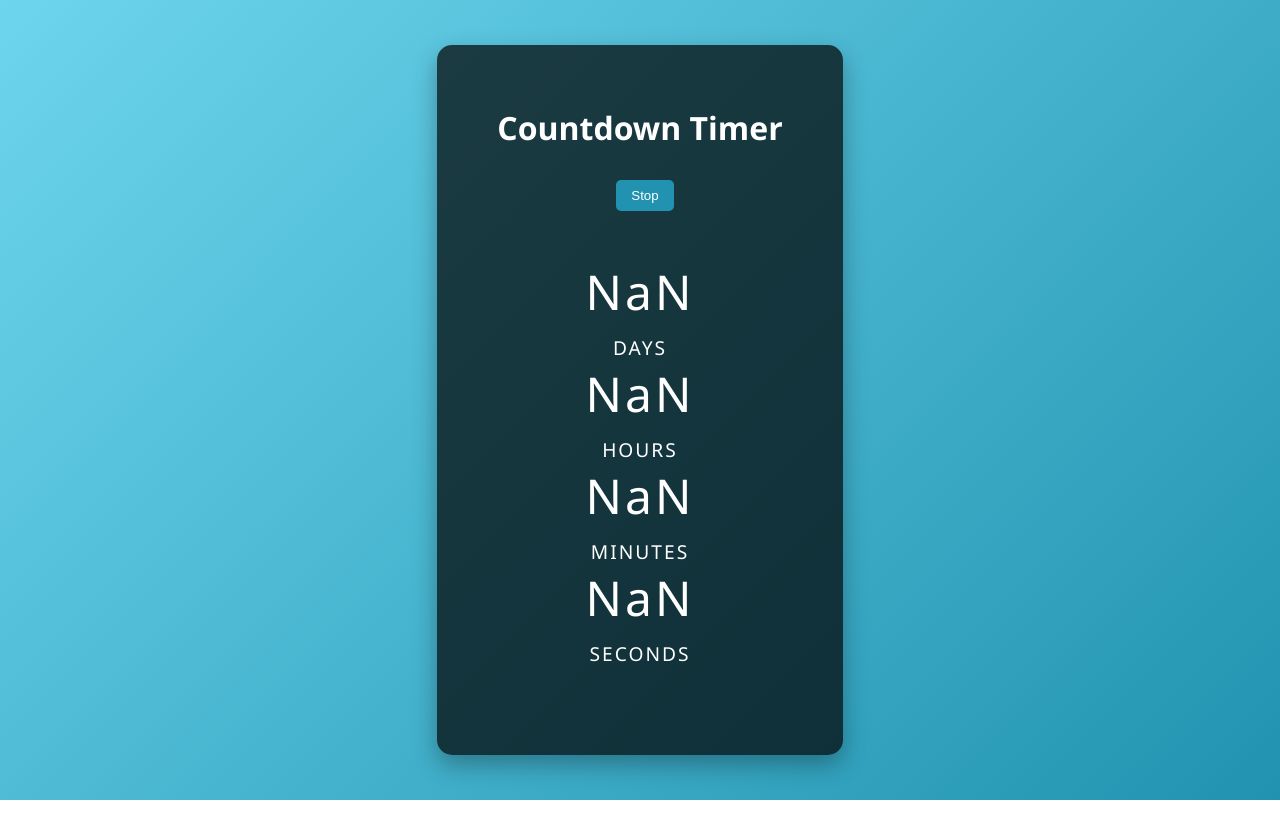
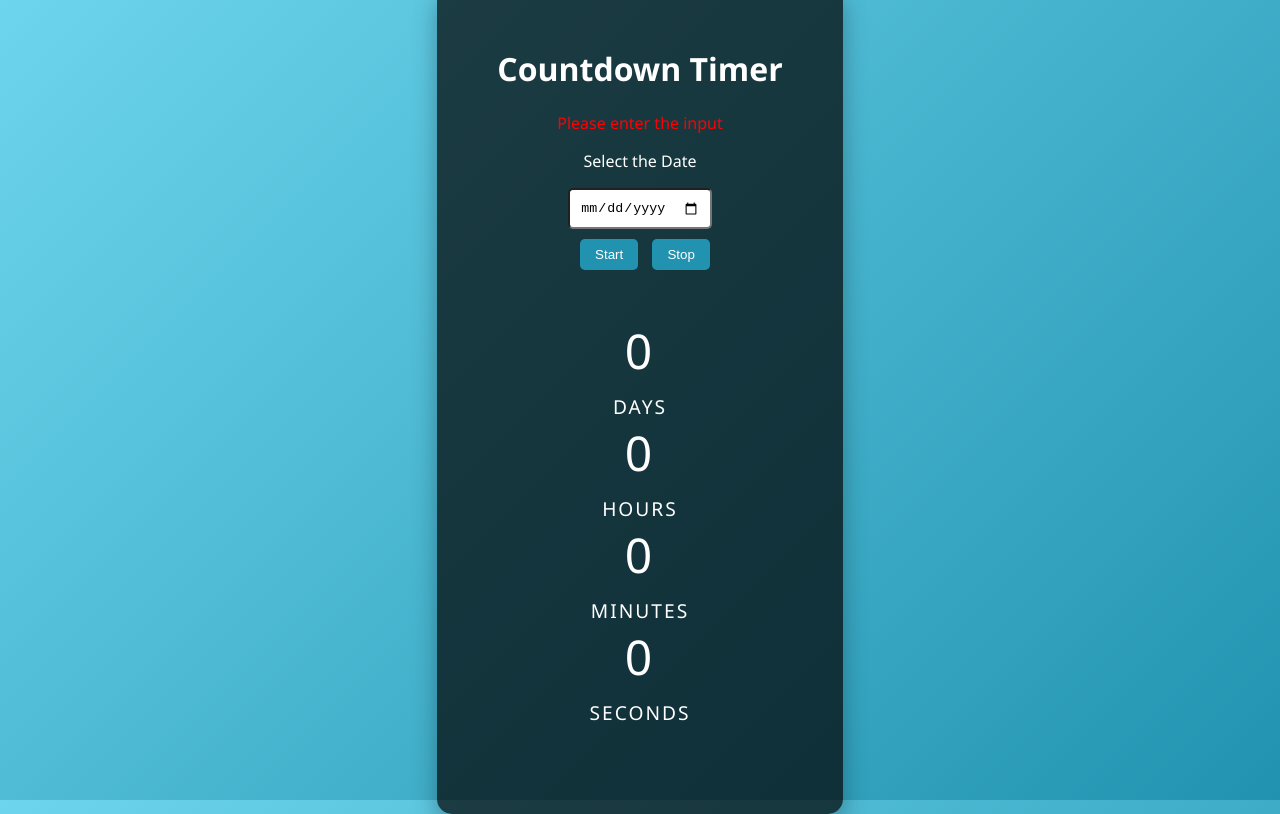
Before and after one commit to Rkhan76/countdown-timer, a plain HTML site: page index.html in a window 1280 px wide. Both pictures are taken after a click on the button "Start". Drawn offline with Linux system fonts and the light colour scheme.

Commit message:
add the warning message on null input

```diff
--- a/index.html
+++ b/index.html
@@ -10,6 +10,7 @@
   <body>
     <div id="countdown">
       <h1>Countdown Timer</h1>
+      <p id="warningMessage"></p>
       <div id="input">
         <p>Select the Date</p>
         <input type="date" id="inputDate"/>
--- a/script.js
+++ b/script.js
@@ -2,17 +2,17 @@
   let totalSeconds;
 
   function handleCountdownStart() {
+    const inputDate = document.getElementById('inputDate').value
+
+    if(inputDate){
        const input = document.getElementById('input')
        const startButton = document.getElementById('startButton')
-    input.style.display = 'none';
+       input.style.display = 'none'
        startButton.style.display = 'none'
-
-    const inputDate = document.getElementById('inputDate').value
-
 
        const futureDate = new Date(inputDate)
        const currentDate = new Date()
-    totalSeconds = (futureDate - currentDate)/1000;
+       totalSeconds = (futureDate - currentDate) / 1000
 
        interval = setInterval(function () {
          countDownfunction(totalSeconds)
@@ -23,6 +23,11 @@
            alert('Countdown finished!')
          }
        }, 1000)
+    }else{
+      const warningMessage = document.getElementById('warningMessage')
+      warningMessage.innerText = "Please enter the input"
+      warningMessage.style.color = 'red'
+    }
   }
 
   function countDownfunction() {
```
Lines whose indentation alone changed are shown as unchanged.
